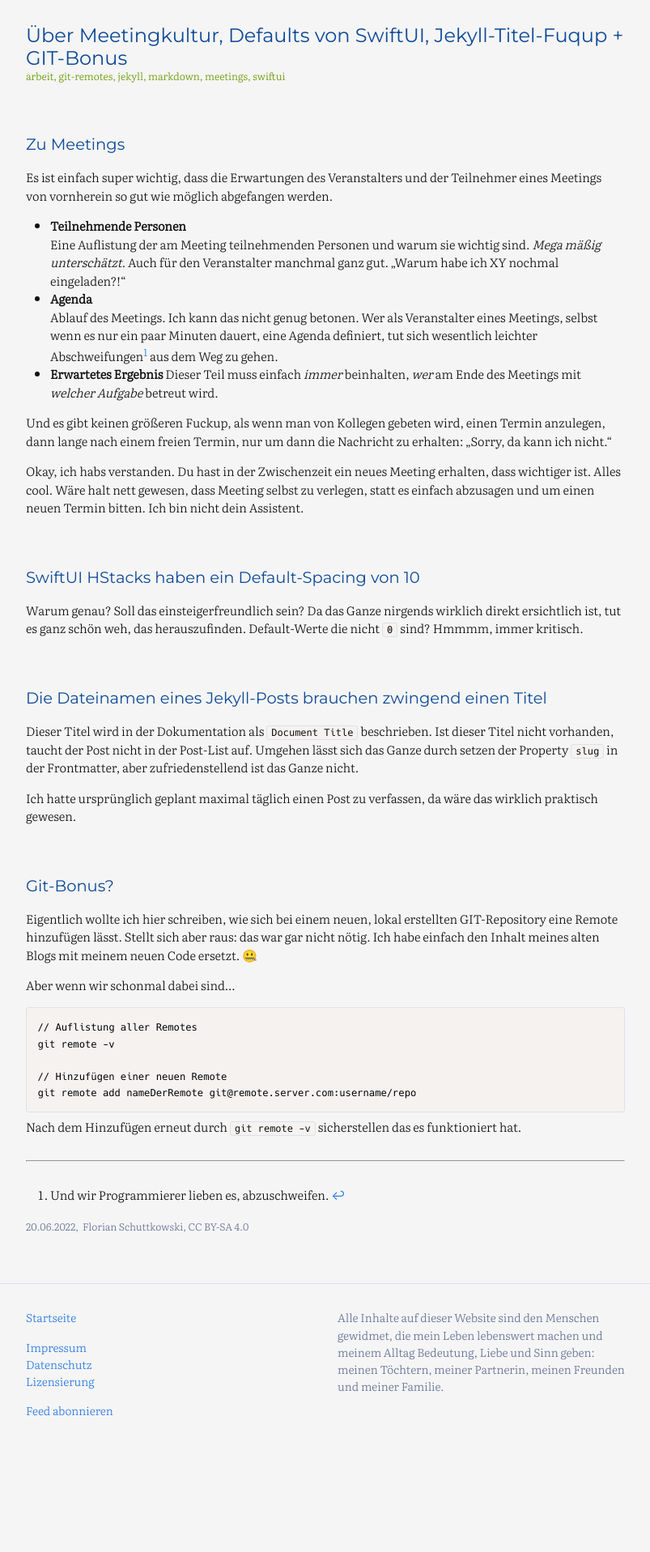
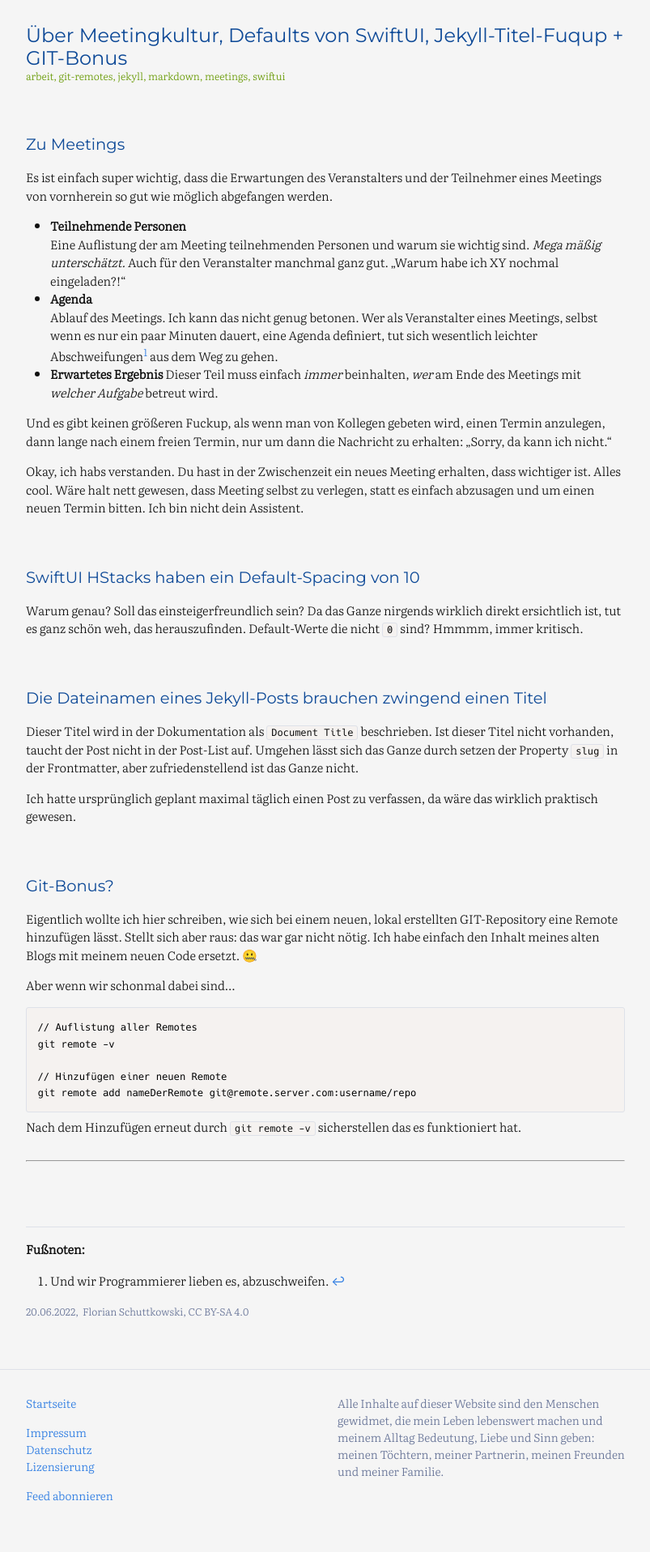
Before and after one commit to flowinho/reboot, a Jekyll site: the page built from _posts/2022-06-20-meetings-swift-jekyll.md, in a window 1280 px wide. Shown: the whole page at 81% size, without its empty margins (238-1041 px from the left). Built offline with Jekyll 4.4.1, drawn with Linux system fonts in a browser that asks for light colours; before the commit the page ends 1812 px from its top, so only the background shows below that.

Commit message:
Style footnotes

```diff
--- a/_sass/minima/custom-styles.scss
+++ b/_sass/minima/custom-styles.scss
@@ -97,3 +97,18 @@ p, li {
         @include relative-font-size(0.8);
     }
 }
+
+.footnotes::before {
+    font-weight: bold;
+    content: "Fußnoten: ";
+}
+
+.footnotes {
+    margin-top: 80px;
+    border-top: 1px solid #dee1e9;
+    padding-top: 16px;
+
+    ol {
+        margin-top: 16px;
+    }
+}
```
